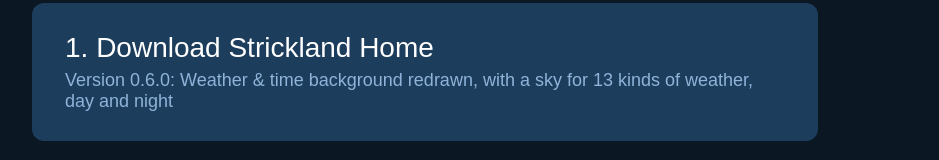
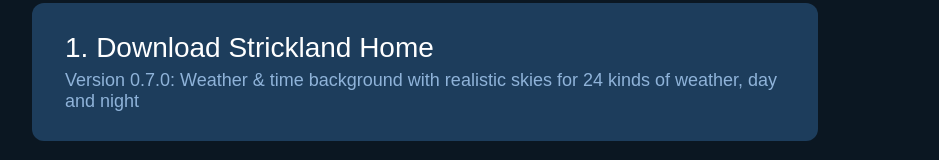
Before and after one commit to DigitalDeth/tv, a plain HTML site: page index.html in a window 1280 px wide. Shown: the part 186-346 px from the top of the page, without its empty margins (32-971 px from the left). Drawn offline with Linux system fonts and the light colour scheme.

Commit message:
Strickland Home 0.7.0: realistic skies, 24 weather conditions day and night

```diff
--- a/index.html
+++ b/index.html
@@ -17,7 +17,7 @@
 <body>
   <h1>Strickland Home</h1>
   <p>A custom home screen for Fire TV. Install the launcher first, then Home on Fire so it opens at startup and when you press Home.</p>
-  <a class="btn" href="home.apk">1. Download Strickland Home<small>Version 0.6.0: Weather &amp; time background redrawn, with a sky for 13 kinds of weather, day and night</small></a>
+  <a class="btn" href="home.apk">1. Download Strickland Home<small>Version 0.7.0: Weather &amp; time background with realistic skies for 24 kinds of weather, day and night</small></a>
   <a class="btn" href="https://github.com/toolicious/home-on-fire/releases/latest/download/home-on-fire.apk">2. Download Home on Fire<small>Free and open source, from its official GitHub page</small></a>
 </body>
 </html>
```
Also changed, not shown: 2 other files.
